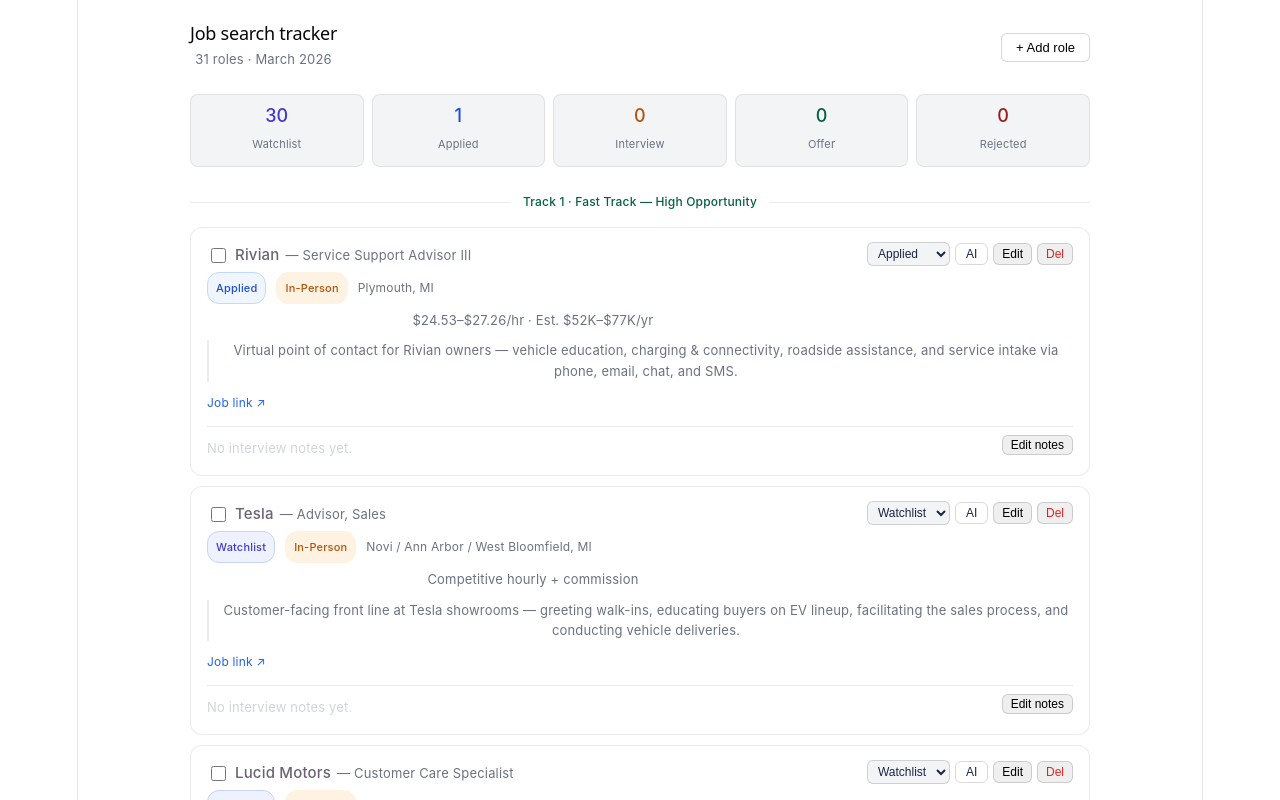
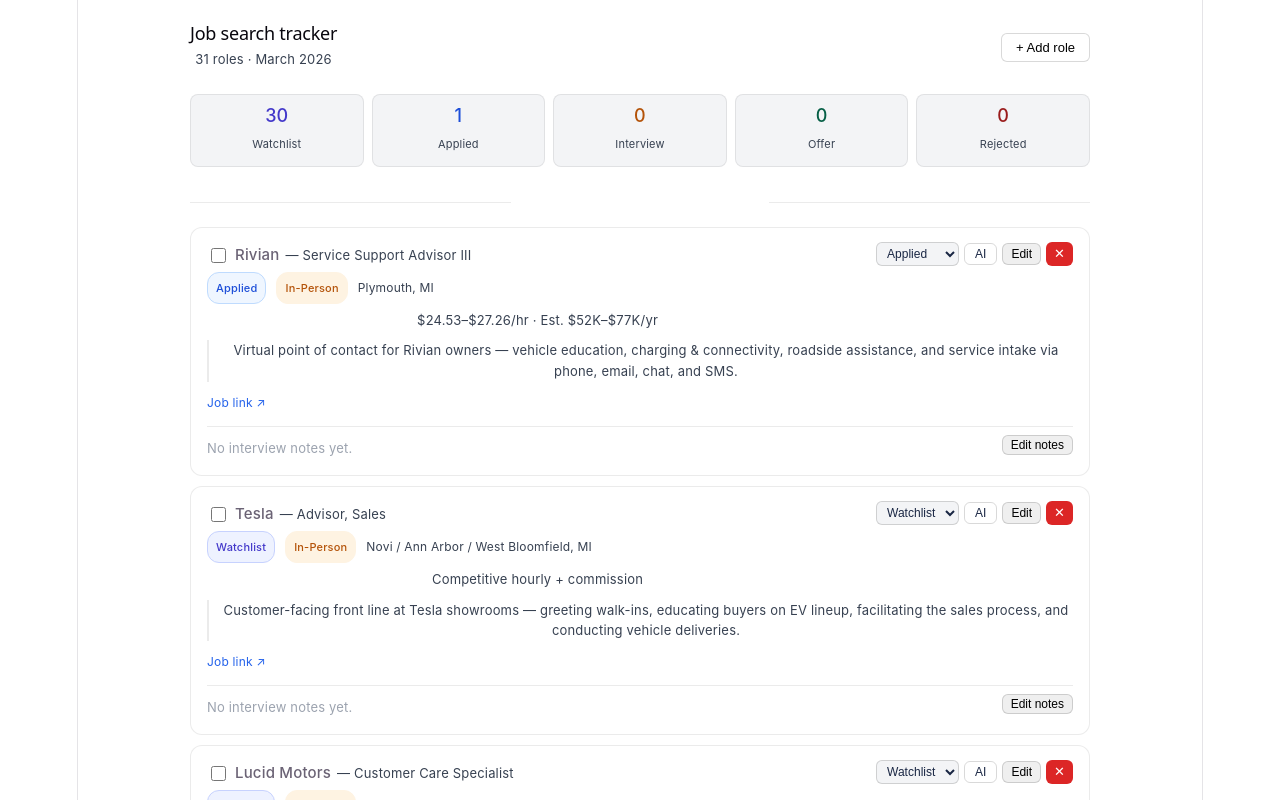
Before and after one commit to cartertheconsumer-cpu/job-tracking, a React (Vite) app: page / in a window 1280 px wide. Shown: the top 800 px of the page. Built offline with nearby package versions, Linux system fonts and the light colour scheme.

Commit message:
fix: black add role button text, white track headings

```diff
--- a/src/App.jsx
+++ b/src/App.jsx
@@ -78,15 +78,15 @@
             <input type="checkbox" checked={isSelected} onChange={()=>onToggleSelect(job.id)}
               style={{ width:15, height:15, cursor:"pointer", accentColor:"#6366F1", flexShrink:0 }} />
             <span style={{ fontWeight:500, fontSize:15 }}>{job.company}</span>
-            <span style={{ fontSize:13, color:"#6B7280" }}>— {job.role}</span>
+            <span style={{ fontSize:13, color:"#374151" }}>— {job.role}</span>
             {job.repvue && <span style={{ fontSize:11, fontWeight:700, padding:"1px 6px", borderRadius:4, background:"#1a2744", color:"#fff" }}>RepVue {job.repvue}</span>}
           </div>
           <div style={{ display:"flex", alignItems:"center", gap:10, flexWrap:"wrap" }}>
             <Badge label={job.status} colors={STATUS_COLORS[job.status]} />
             <Badge label={job.mode} colors={{ bg: MODE_COLORS[job.mode]?.bg||"#f3f4f6", text: MODE_COLORS[job.mode]?.text||"#374151", border: MODE_COLORS[job.mode]?.bg||"#f3f4f6" }} />
-            <span style={{ fontSize:12, color:"#6B7280" }}>{job.location}</span>
+            <span style={{ fontSize:12, color:"#374151" }}>{job.location}</span>
           </div>
-          <p style={{ margin:"6px 0 0", fontSize:13, color:"#6B7280", lineHeight:1.55 }}>{job.pay}</p>
+          <p style={{ margin:"6px 0 0", fontSize:13, color:"#374151", lineHeight:1.55 }}>{job.pay}</p>
         </div>
         <div style={{ display:"flex", gap:5, alignItems:"center", flexShrink:0, flexWrap:"wrap" }}>
           <select value={job.status} onChange={e=>updateStatus(job.id,e.target.value)}
@@ -96,15 +96,15 @@
           <button onClick={()=>{ setAiPanel(aiPanel?.id===job.id?null:job); setAiResult(""); setJdInput(""); }}
             style={{ fontSize:12, padding:"3px 10px", cursor:"pointer", background:aiPanel?.id===job.id?"#EFF6FF":"transparent", color:aiPanel?.id===job.id?"#2563EB":"#1a2744", border:"0.5px solid rgba(0,0,0,0.15)", borderRadius:6 }}>AI</button>
           <button onClick={()=>openForm(job)} style={{ fontSize:12, padding:"3px 8px", cursor:"pointer", border:"0.5px solid rgba(0,0,0,0.15)", borderRadius:6 }}>Edit</button>
-          <button onClick={()=>deleteJob(job.id)} style={{ fontSize:12, padding:"3px 8px", cursor:"pointer", color:"#DC2626", border:"0.5px solid rgba(0,0,0,0.15)", borderRadius:6 }}>Del</button>
+          <button onClick={()=>deleteJob(job.id)} style={{ fontSize:13, padding:"2px 8px", cursor:"pointer", color:"#fff", background:"#DC2626", border:"none", borderRadius:6, fontWeight:700, lineHeight:"20px" }}>✕</button>
         </div>
       </div>
 
-      <p style={{ margin:"10px 0 0", fontSize:13, color:"#6B7280", lineHeight:1.6, borderLeft:"2px solid rgba(0,0,0,0.08)", paddingLeft:10 }}>{job.summary}</p>
+      <p style={{ margin:"10px 0 0", fontSize:13, color:"#374151", lineHeight:1.6, borderLeft:"2px solid rgba(0,0,0,0.08)", paddingLeft:10 }}>{job.summary}</p>
 
       <div style={{ display:"flex", alignItems:"center", gap:12, marginTop:8, flexWrap:"wrap" }}>
-        {job.dateApplied && <span style={{ fontSize:12, color:"#6B7280" }}>Applied {job.dateApplied}</span>}
-        {job.followUp && <span style={{ fontSize:12, color:"#6B7280", display:"flex", alignItems:"center" }}><OverdueDot followUp={job.followUp} />Follow-up {job.followUp}</span>}
+        {job.dateApplied && <span style={{ fontSize:12, color:"#374151" }}>Applied {job.dateApplied}</span>}
+        {job.followUp && <span style={{ fontSize:12, color:"#374151", display:"flex", alignItems:"center" }}><OverdueDot followUp={job.followUp} />Follow-up {job.followUp}</span>}
         {job.url && <a href={job.url} target="_blank" rel="noopener noreferrer" style={{ fontSize:12, color:"#2563EB", textDecoration:"none" }}>Job link ↗</a>}
       </div>
 
@@ -121,7 +121,7 @@
           </div>
         ) : (
           <div style={{ display:"flex", justifyContent:"space-between", alignItems:"flex-start", gap:8 }}>
-            <p style={{ margin:0, fontSize:13, color: job.notes?"#1a2744":"#D1D5DB" }}>{job.notes||"No interview notes yet."}</p>
+            <p style={{ margin:0, fontSize:13, color: job.notes?"#1a2744":"#9CA3AF" }}>{job.notes||"No interview notes yet."}</p>
             <button onClick={()=>{ setEditingNotes(job.id); setLocalNotes(job.notes||""); }} style={{ fontSize:12, padding:"2px 8px", cursor:"pointer", flexShrink:0, border:"0.5px solid rgba(0,0,0,0.15)", borderRadius:6 }}>Edit notes</button>
           </div>
         )}
@@ -133,7 +133,7 @@
           <div style={{ display:"flex", gap:6, marginBottom:10, flexWrap:"wrap" }}>
             {AI_MODES.map(m=>(
               <button key={m.id} onClick={()=>{ setAiMode(m.id); setAiResult(""); }}
-                style={{ fontSize:12, padding:"4px 12px", cursor:"pointer", background:aiMode===m.id?"#EFF6FF":"transparent", color:aiMode===m.id?"#2563EB":"#6B7280", fontWeight:aiMode===m.id?500:400, border:"0.5px solid rgba(0,0,0,0.15)", borderRadius:6 }}>
+                style={{ fontSize:12, padding:"4px 12px", cursor:"pointer", background:aiMode===m.id?"#EFF6FF":"transparent", color:aiMode===m.id?"#2563EB":"#374151", fontWeight:aiMode===m.id?500:400, border:"0.5px solid rgba(0,0,0,0.15)", borderRadius:6 }}>
                 {m.label}
               </button>
             ))}
@@ -249,7 +249,7 @@
   const techSales = jobs.filter(j => j.track==="Tech Sales" && (filterStatus==="All"||j.status===filterStatus));
   const wfhNow = jobs.filter(j => j.track==="WFH Now" && (filterStatus==="All"||j.status===filterStatus));
 
-  if (!loaded) return <div style={{ padding:"2rem", color:"#6B7280", fontSize:14 }}>Loading...</div>;
+  if (!loaded) return <div style={{ padding:"2rem", color:"#374151", fontSize:14 }}>Loading...</div>;
 
   const cardProps = { aiPanel, setAiPanel, aiMode, setAiMode, aiResult, setAiResult, jdInput, setJdInput, aiLoading, runAI, updateStatus, openForm, deleteJob, editingNotes, setEditingNotes, saveNotes, onToggleSelect: toggleSelect };
 
@@ -259,9 +259,9 @@
       <div style={{ display:"flex", justifyContent:"space-between", alignItems:"center", marginBottom:"1.25rem" }}>
         <div>
           <h2 style={{ margin:0, fontSize:18, fontWeight:500 }}>Job search tracker</h2>
-          <p style={{ margin:"2px 0 0", fontSize:13, color:"#6B7280" }}>{jobs.length} roles · March 2026</p>
+          <p style={{ margin:"2px 0 0", fontSize:13, color:"#374151" }}>{jobs.length} roles · March 2026</p>
         </div>
-        <button onClick={()=>openForm()} style={{ fontSize:13, padding:"6px 14px", cursor:"pointer", border:"0.5px solid rgba(0,0,0,0.15)", borderRadius:6, background:"#ffffff" }}>+ Add role</button>
+        <button onClick={()=>openForm()} style={{ fontSize:13, padding:"6px 14px", cursor:"pointer", border:"0.5px solid rgba(0,0,0,0.15)", borderRadius:6, background:"#ffffff", color:"#000000" }}>+ Add role</button>
       </div>
 
       {/* Stats */}
@@ -270,7 +270,7 @@
           <div key={s} onClick={()=>setFilterStatus(filterStatus===s?"All":s)}
             style={{ background:filterStatus===s?STATUS_COLORS[s].bg:"#f3f4f6", border:`0.5px solid ${filterStatus===s?STATUS_COLORS[s].border:"rgba(0,0,0,0.08)"}`, borderRadius:"8px", padding:"8px 10px", cursor:"pointer", textAlign:"center", transition:"all 0.15s ease" }}>
             <div style={{ fontSize:18, fontWeight:500, color:STATUS_COLORS[s].text }}>{stats[s]||0}</div>
-            <div style={{ fontSize:11, color:"#6B7280", marginTop:2 }}>{s}</div>
+            <div style={{ fontSize:11, color:"#374151", marginTop:2 }}>{s}</div>
           </div>
         ))}
       </div>
@@ -280,7 +280,7 @@
         <>
           <div style={{ display:"flex", alignItems:"center", gap:12, margin:"20px 0 12px" }}>
             <div style={{ flex:1, height:"0.5px", background:"rgba(0,0,0,0.08)" }} />
-            <span style={{ fontSize:12, fontWeight:500, color:"#065F46", whiteSpace:"nowrap" }}>Track 1 · Fast Track — High Opportunity</span>
+            <span style={{ fontSize:12, fontWeight:500, color:"#ffffff", whiteSpace:"nowrap" }}>Track 1 · Fast Track — High Opportunity</span>
             <div style={{ flex:1, height:"0.5px", background:"rgba(0,0,0,0.08)" }} />
           </div>
           {fastTrack.map(job => <JobCard key={job.id} job={job} {...cardProps} isSelected={selectedIds.has(job.id)} />)}
@@ -292,7 +292,7 @@
         <>
           <div style={{ display:"flex", alignItems:"center", gap:12, margin:"20px 0 12px" }}>
             <div style={{ flex:1, height:"0.5px", background:"rgba(0,0,0,0.08)" }} />
-            <span style={{ fontSize:12, fontWeight:500, color:"#4338CA", whiteSpace:"nowrap" }}>Track 2 · Tech Sales — SDR/BDR (RepVue Vetted)</span>
+            <span style={{ fontSize:12, fontWeight:500, color:"#ffffff", whiteSpace:"nowrap" }}>Track 2 · Tech Sales — SDR/BDR (RepVue Vetted)</span>
             <div style={{ flex:1, height:"0.5px", background:"rgba(0,0,0,0.08)" }} />
           </div>
           {techSales.map(job => <JobCard key={job.id} job={job} {...cardProps} isSelected={selectedIds.has(job.id)} />)}
@@ -304,7 +304,7 @@
         <>
           <div style={{ display:"flex", alignItems:"center", gap:12, margin:"20px 0 12px" }}>
             <div style={{ flex:1, height:"0.5px", background:"rgba(0,0,0,0.08)" }} />
-            <span style={{ fontSize:12, fontWeight:500, color:"#9A3412", whiteSpace:"nowrap" }}>Track 3 · WFH Now — Remote, Hiring Fast</span>
+            <span style={{ fontSize:12, fontWeight:500, color:"#ffffff", whiteSpace:"nowrap" }}>Track 3 · WFH Now — Remote, Hiring Fast</span>
             <div style={{ flex:1, height:"0.5px", background:"rgba(0,0,0,0.08)" }} />
           </div>
           {wfhNow.map(job => <JobCard key={job.id} job={job} {...cardProps} isSelected={selectedIds.has(job.id)} />)}
@@ -312,7 +312,7 @@
       )}
 
       {fastTrack.length===0 && techSales.length===0 && wfhNow.length===0 && (
-        <div style={{ textAlign:"center", padding:"3rem 0", color:"#6B7280", fontSize:14 }}>No roles match that filter.</div>
+        <div style={{ textAlign:"center", padding:"3rem 0", color:"#374151", fontSize:14 }}>No roles match that filter.</div>
       )}
 
       {/* Bulk Action Bar */}
@@ -345,34 +345,34 @@
             <div style={{ display:"flex", flexDirection:"column", gap:10 }}>
               {[["Company","company",""],["Role","role",""],["URL","url","https://..."],["Location","location",""],["Pay","pay",""],["Commute","commute",""],["RepVue Score","repvue",""],["Date applied","dateApplied","YYYY-MM-DD"],["Follow-up date","followUp","YYYY-MM-DD"]].map(([lbl,key,ph])=>(
                 <div key={key}>
-                  <label style={{ fontSize:12, color:"#6B7280", display:"block", marginBottom:4 }}>{lbl}</label>
+                  <label style={{ fontSize:12, color:"#374151", display:"block", marginBottom:4 }}>{lbl}</label>
                   <input value={form[key]||""} onChange={e=>setForm({...form,[key]:e.target.value})} placeholder={ph}
                     style={{ width:"100%", fontSize:13, padding:"6px 10px", borderRadius:6, border:"0.5px solid rgba(0,0,0,0.15)", background:"#f3f4f6", color:"#1a2744", boxSizing:"border-box" }} />
                 </div>
               ))}
               <div>
-                <label style={{ fontSize:12, color:"#6B7280", display:"block", marginBottom:4 }}>Track</label>
+                <label style={{ fontSize:12, color:"#374151", display:"block", marginBottom:4 }}>Track</label>
                 <select value={form.track} onChange={e=>setForm({...form,track:e.target.value})}
                   style={{ width:"100%", fontSize:13, padding:"6px 10px", borderRadius:6, border:"0.5px solid rgba(0,0,0,0.15)", background:"#f3f4f6", color:"#1a2744" }}>
                   <option>Fast Track</option><option>Tech Sales</option><option>WFH Now</option>
                 </select>
               </div>
               <div>
-                <label style={{ fontSize:12, color:"#6B7280", display:"block", marginBottom:4 }}>Mode</label>
+                <label style={{ fontSize:12, color:"#374151", display:"block", marginBottom:4 }}>Mode</label>
                 <select value={form.mode} onChange={e=>setForm({...form,mode:e.target.value})}
                   style={{ width:"100%", fontSize:13, padding:"6px 10px", borderRadius:6, border:"0.5px solid rgba(0,0,0,0.15)", background:"#f3f4f6", color:"#1a2744" }}>
                   <option>In-Person</option><option>Remote</option><option>Hybrid</option>
                 </select>
               </div>
               <div>
-                <label style={{ fontSize:12, color:"#6B7280", display:"block", marginBottom:4 }}>Status</label>
+                <label style={{ fontSize:12, color:"#374151", display:"block", marginBottom:4 }}>Status</label>
                 <select value={form.status} onChange={e=>setForm({...form,status:e.target.value})}
                   style={{ width:"100%", fontSize:13, padding:"6px 10px", borderRadius:6, border:"0.5px solid rgba(0,0,0,0.15)", background:"#f3f4f6", color:"#1a2744" }}>
                   {STATUSES.map(s=><option key={s}>{s}</option>)}
                 </select>
               </div>
               <div>
-                <label style={{ fontSize:12, color:"#6B7280", display:"block", marginBottom:4 }}>Summary</label>
+                <label style={{ fontSize:12, color:"#374151", display:"block", marginBottom:4 }}>Summary</label>
                 <textarea value={form.summary||""} onChange={e=>setForm({...form,summary:e.target.value})} rows={3}
                   style={{ width:"100%", fontSize:13, padding:"6px 10px", borderRadius:6, border:"0.5px solid rgba(0,0,0,0.15)", background:"#f3f4f6", color:"#1a2744", resize:"vertical", boxSizing:"border-box" }} />
               </div>
```
